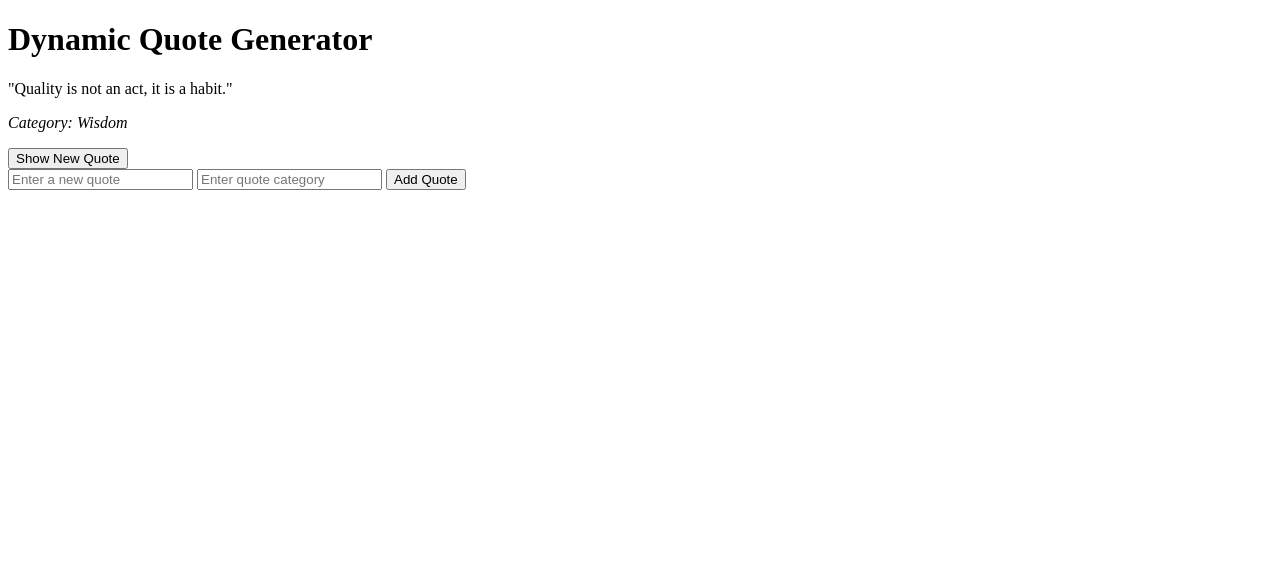
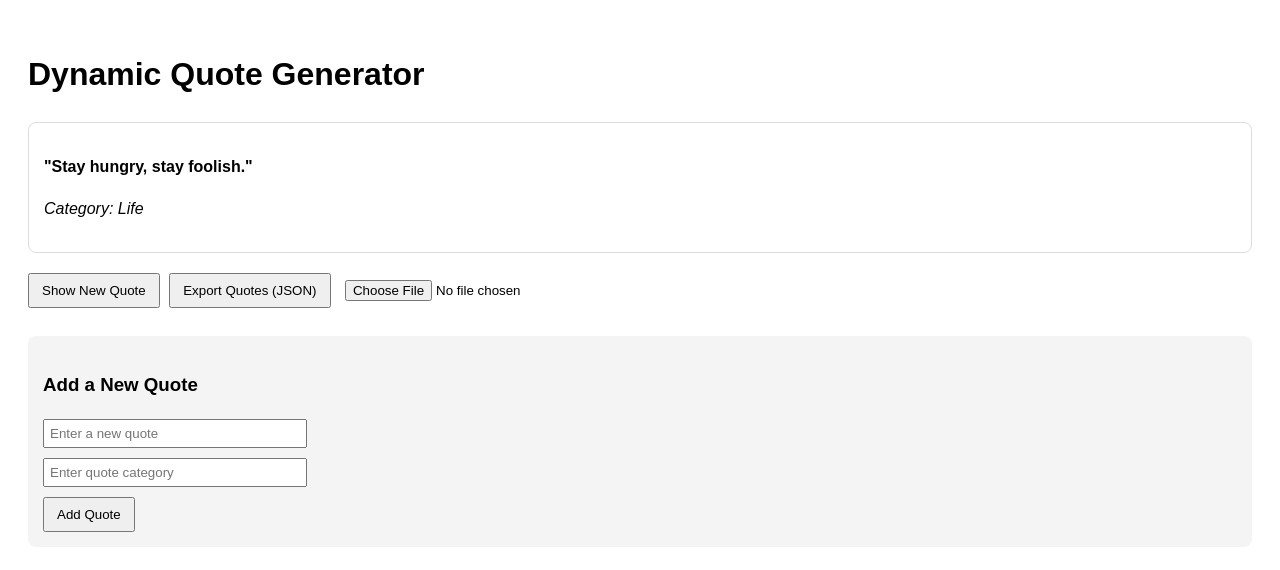
Before and after one commit to FaithBorntowin/alx_fe_javascript, a plain HTML site: page dom-manipulation/index.html in a window 1280 px wide. Both pictures are taken after a click on the button "Show New Quote". Drawn offline with Linux system fonts and the light colour scheme.

Commit message:
added more modifications

```diff
--- a/dom-manipulation/index.html
+++ b/dom-manipulation/index.html
@@ -4,11 +4,28 @@
   <meta charset="UTF-8">
   <meta name="viewport" content="width=device-width, initial-scale=1.0">
   <title>Dynamic Quote Generator</title>
+  <style>
+    body { font-family: sans-serif; padding: 20px; line-height: 1.6; }
+    #quoteDisplay { margin: 20px 0; padding: 15px; border: 1px solid #ddd; border-radius: 8px; min-height: 60px; }
+    .controls { margin-top: 20px; padding: 15px; background: #f4f4f4; border-radius: 8px; }
+    input { margin-bottom: 10px; display: block; width: 250px; padding: 5px; }
+    button { cursor: pointer; margin-right: 5px; padding: 8px 12px; }
+  </style>
 </head>
 <body>
   <h1>Dynamic Quote Generator</h1>
-    <div id="quoteDisplay"></div>
+
+  <div id="quoteDisplay">
+    </div>
+
   <button id="newQuote">Show New Quote</button>
+  <button onclick="exportToJsonFile()">Export Quotes (JSON)</button>
+  <input type="file" id="importFile" accept=".json" onchange="importFromJsonFile(event)" style="display:inline; width: auto;"/>
+
+  <div class="controls" id="formContainer">
+    <h3>Add a New Quote</h3>
+    </div>
+
   <script src="script.js"></script>
 </body>
 </html>
--- a/dom-manipulation/script.js
+++ b/dom-manipulation/script.js
@@ -1,48 +1,147 @@
-// 1. Data Storage
-let quotes = [
-  { text: "The only limit to our realization of tomorrow is our doubts of today.", category: "Motivation" },
-  { text: "Quality is not an act, it is a habit.", category: "Wisdom" }
+// --- DATA INITIALIZATION ---
+
+// Load quotes from localStorage or use defaults if none exist
+let quotes = JSON.parse(localStorage.getItem('quotes')) || [
+  { text: "The only way to do great work is to love what you do.", category: "Motivation" },
+  { text: "Innovation distinguishes between a leader and a follower.", category: "Leadership" },
+  { text: "Stay hungry, stay foolish.", category: "Life" }
 ];
 
-// 2. Function to Show a Random Quote
+// --- CORE FUNCTIONS ---
+
+/**
+ * Saves the quotes array to Local Storage
+ */
+function saveQuotes() {
+  localStorage.setItem('quotes', JSON.stringify(quotes));
+}
+
+/**
+ * Displays a random quote and saves it to Session Storage
+ */
 function showRandomQuote() {
   const quoteDisplay = document.getElementById('quoteDisplay');
+  if (quotes.length === 0) {
+    quoteDisplay.innerHTML = "No quotes available. Add some!";
+    return;
+  }
 
-  // Select random index
   const randomIndex = Math.floor(Math.random() * quotes.length);
   const quote = quotes[randomIndex];
 
-  // DOM Manipulation: Create and append elements
-  quoteDisplay.innerHTML = `<p>"${quote.text}"</p><p><em>Category: ${quote.category}</em></p>`;
+  // Update DOM
+  quoteDisplay.innerHTML = `
+    <p><strong>"${quote.text}"</strong></p>
+    <p><em>Category: ${quote.category}</em></p>
+  `;
+
+  // Session Storage: Remember the last viewed quote for this session
+  sessionStorage.setItem('lastQuote', JSON.stringify(quote));
 }
 
-// 3. Function to Add a New Quote
+/**
+ * Adds a new quote to the array and updates Local Storage
+ */
 function addQuote() {
   const textInput = document.getElementById('newQuoteText');
   const categoryInput = document.getElementById('newQuoteCategory');
+  const text = textInput.value.trim();
+  const category = categoryInput.value.trim();
 
-  if (textInput.value && categoryInput.value) {
-    quotes.push({ text: textInput.value, category: categoryInput.value });
+  if (text && category) {
+    quotes.push({ text, category });
+    saveQuotes(); // Persistence
+
     textInput.value = '';
     categoryInput.value = '';
-    alert("Quote added!");
+    alert("Quote added successfully!");
+  } else {
+    alert("Please enter both a quote and a category.");
   }
 }
 
-// 4. Dynamic UI Creation (Advanced DOM)
-function createAddQuoteForm() {
-  const container = document.createElement('div');
-  container.innerHTML = `
-    <input id="newQuoteText" type="text" placeholder="Enter a new quote" />
-    <input id="newQuoteCategory" type="text" placeholder="Enter quote category" />
-    <button id="addQuoteBtn">Add Quote</button>
-  `;
-  document.body.appendChild(container);
+// --- FILE I/O (JSON) ---
 
-  // Attach event listener to the dynamically created button
-  document.getElementById('addQuoteBtn').addEventListener('click', addQuote);
+/**
+ * Exports the quotes array to a JSON file
+ */
+function exportToJsonFile() {
+  const dataStr = JSON.stringify(quotes, null, 2);
+  const dataBlob = new Blob([dataStr], { type: 'application/json' });
+  const url = URL.createObjectURL(dataBlob);
+
+  const link = document.createElement('a');
+  link.href = url;
+  link.download = 'quotes.json';
+  document.body.appendChild(link);
+  link.click();
+  document.body.removeChild(link);
 }
 
-// Initialize
+/**
+ * Imports quotes from a JSON file and merges them with existing ones
+ */
+function importFromJsonFile(event) {
+  const fileReader = new FileReader();
+  fileReader.onload = function(event) {
+    try {
+      const importedQuotes = JSON.parse(event.target.result);
+      if (Array.isArray(importedQuotes)) {
+        quotes.push(...importedQuotes);
+        saveQuotes();
+        alert('Quotes imported successfully!');
+        showRandomQuote();
+      } else {
+        alert("Invalid file format. Expected an array of quotes.");
+      }
+    } catch (e) {
+      alert("Error parsing JSON file.");
+    }
+  };
+  fileReader.readAsText(event.target.files[0]);
+}
+
+// --- UI INITIALIZATION ---
+
+/**
+ * Dynamically creates the Add Quote form (Advanced DOM Manipulation)
+ */
+function createAddQuoteForm() {
+  const container = document.getElementById('formContainer');
+
+  const textInput = document.createElement('input');
+  textInput.id = 'newQuoteText';
+  textInput.placeholder = 'Enter a new quote';
+
+  const categoryInput = document.createElement('input');
+  categoryInput.id = 'newQuoteCategory';
+  categoryInput.placeholder = 'Enter quote category';
+
+  const addBtn = document.createElement('button');
+  addBtn.textContent = 'Add Quote';
+  addBtn.addEventListener('click', addQuote);
+
+  container.appendChild(textInput);
+  container.appendChild(categoryInput);
+  container.appendChild(addBtn);
+}
+
+// Event Listeners
 document.getElementById('newQuote').addEventListener('click', showRandomQuote);
-createAddQuoteForm();
+
+// Initialize App
+window.onload = function() {
+  createAddQuoteForm();
+
+  // Check session storage for the last viewed quote
+  const lastQuote = sessionStorage.getItem('lastQuote');
+  if (lastQuote) {
+    const quote = JSON.parse(lastQuote);
+    document.getElementById('quoteDisplay').innerHTML = `
+      <p><strong>"${quote.text}"</strong></p>
+      <p><em>Category: ${quote.category}</em></p>
+    `;
+  } else {
+    showRandomQuote();
+  }
+};
```
Lines whose indentation alone changed are shown as unchanged.
